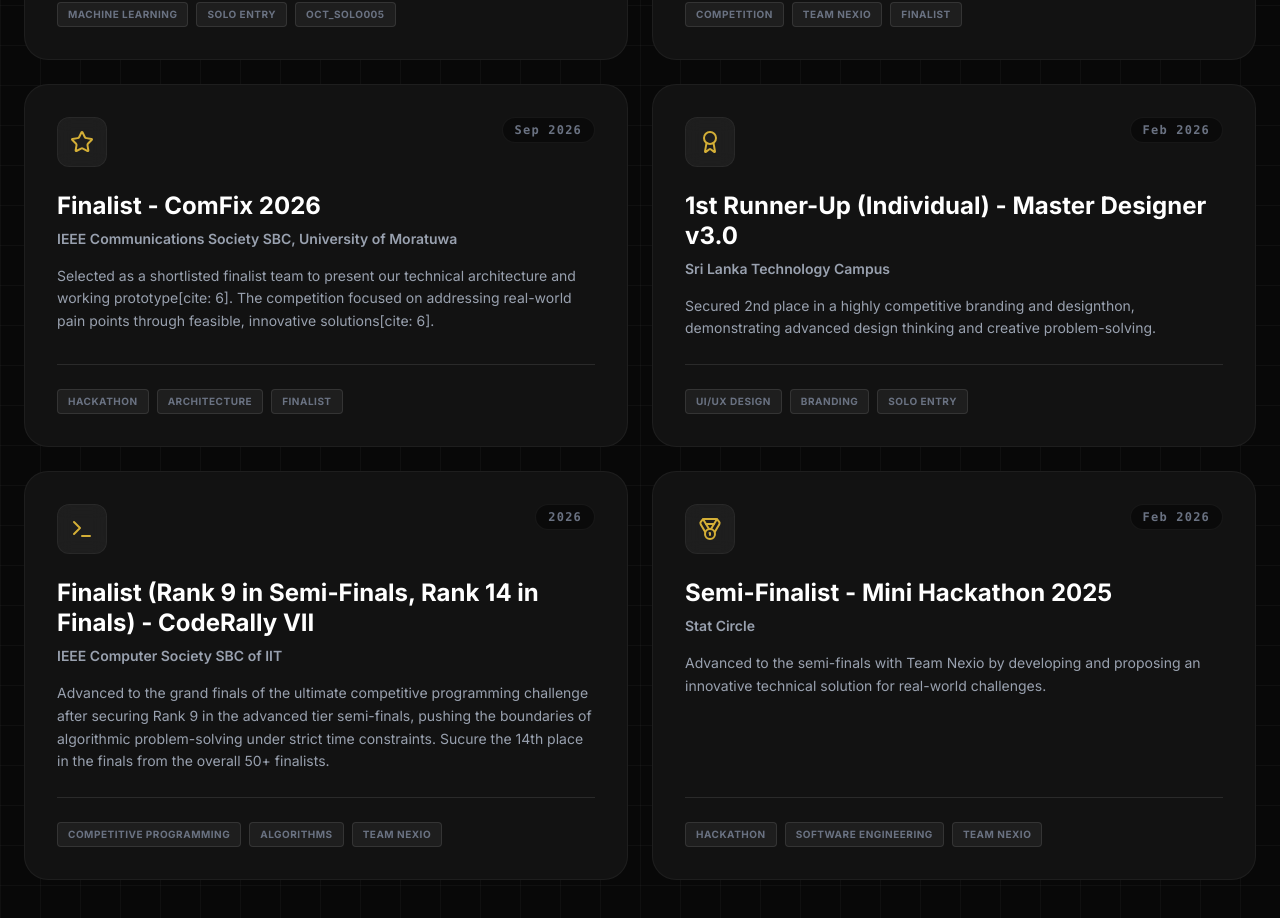
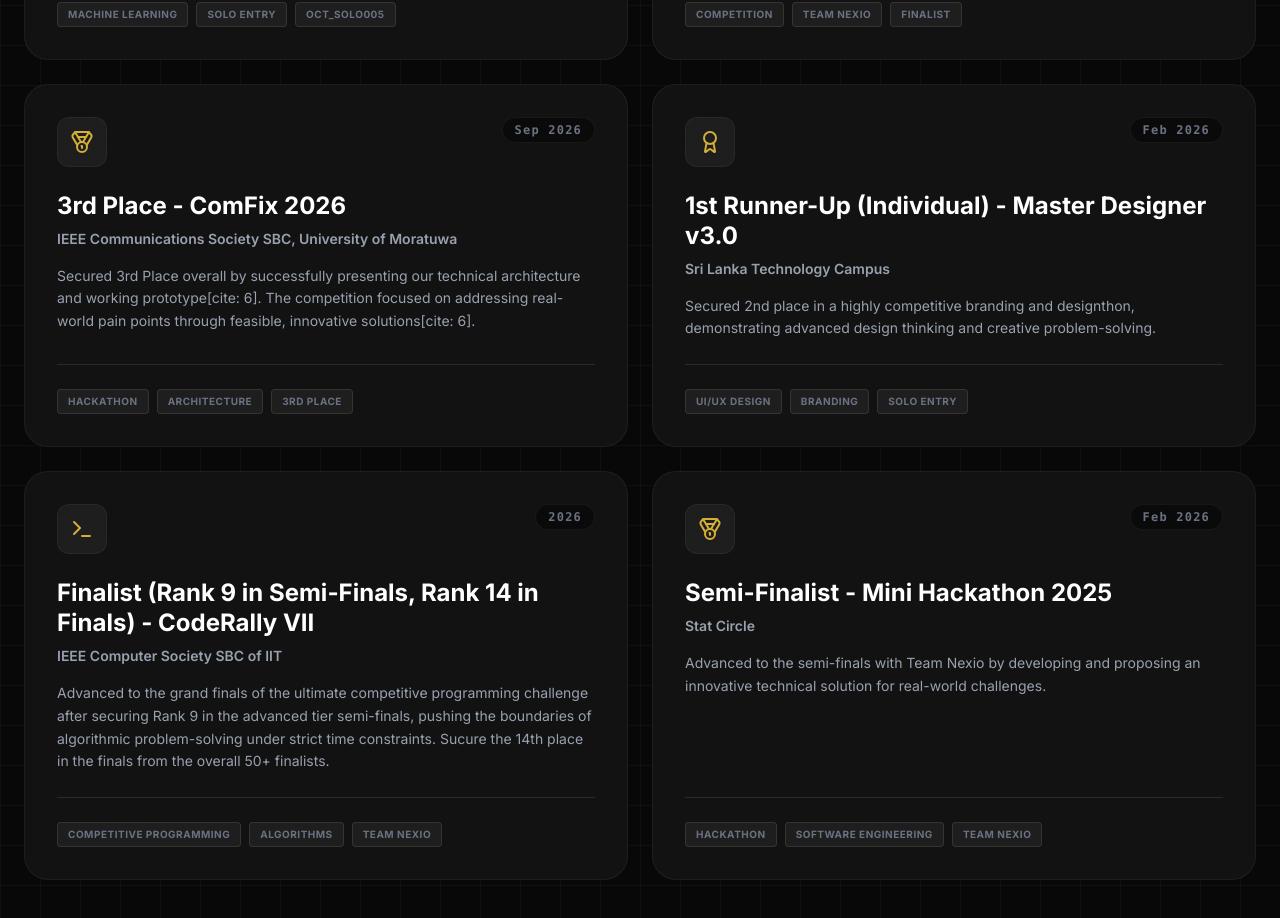
Before and after one commit to Sahas-sass/sahas-portfolio, a Next.js app: page / in a window 1280 px wide. Shown: the part 5235-6153 px from the top of the page. Built offline with nearby package versions, Linux system fonts and the light colour scheme.

Commit message:
update ComFix 2026 achievement title and description to reflect 3rd place finish

```diff
--- a/src/components/Achievements.tsx
+++ b/src/components/Achievements.tsx
@@ -25,12 +25,12 @@ export default function Achievements() {
       tags: ["Competition", "Team Nexio", "Finalist"]
     },
     {
-      title: "Finalist - ComFix 2026",
+      title: "3rd Place - ComFix 2026",
       org: "IEEE Communications Society SBC, University of Moratuwa",
       date: "Sep 2026",
-      desc: "Selected as a shortlisted finalist team to present our technical architecture and working prototype[cite: 6]. The competition focused on addressing real-world pain points through feasible, innovative solutions[cite: 6].",
-      icon: <Star className={mode === "tech" ? "text-gold-rich" : "text-purple-400"} size={24} />,
-      tags: ["Hackathon", "Architecture", "Finalist"]
+      desc: "Secured 3rd Place overall by successfully presenting our technical architecture and working prototype[cite: 6]. The competition focused on addressing real-world pain points through feasible, innovative solutions[cite: 6].",
+      icon: <Medal className={mode === "tech" ? "text-gold-rich" : "text-purple-400"} size={24} />,
+      tags: ["Hackathon", "Architecture", "3rd Place"]
     },
     {
       title: "1st Runner-Up (Individual) - Master Designer v3.0",
```
